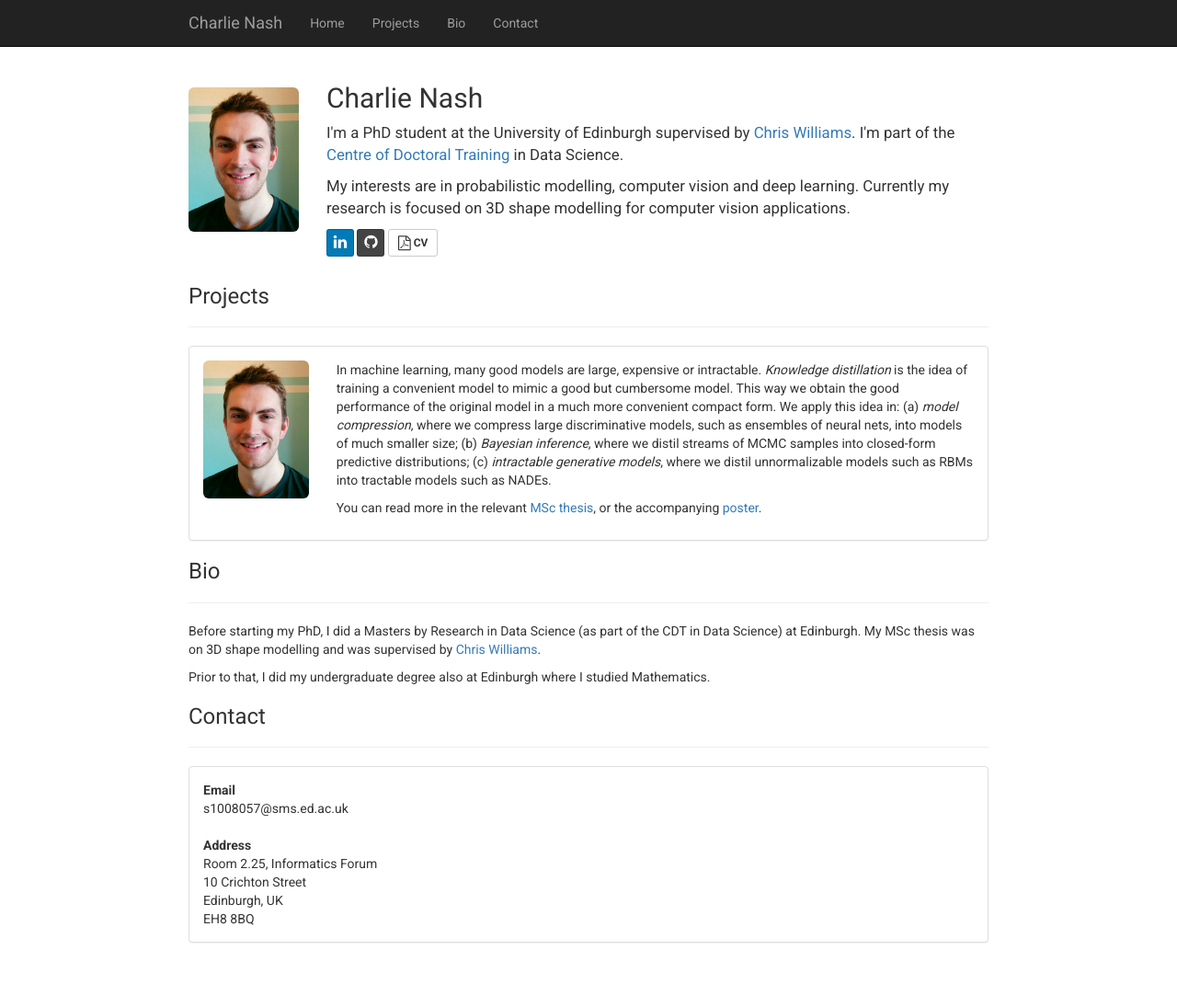
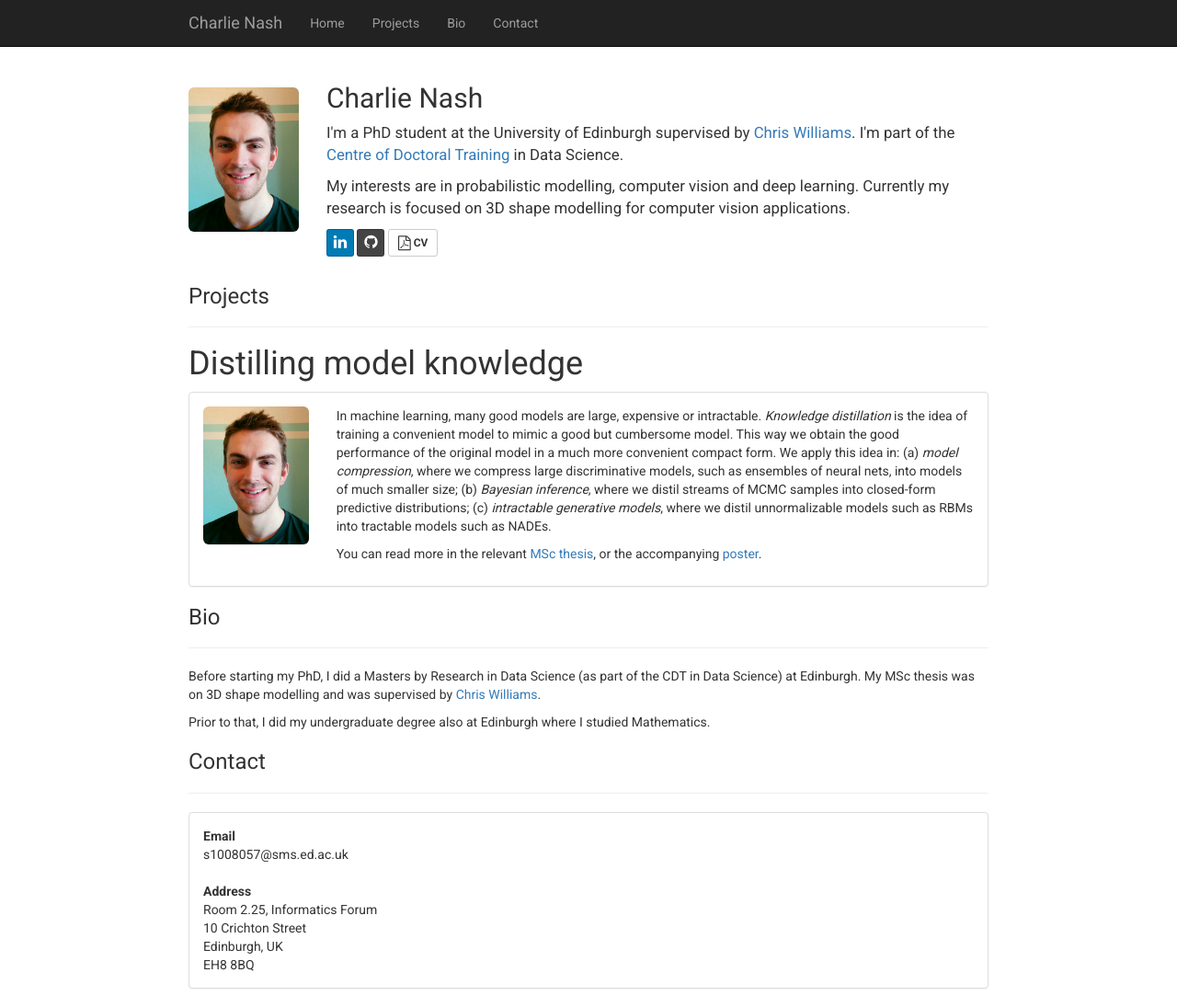
Before and after one commit to charlienash/charlienash.github.io, a Jekyll site: the page index.html, which Jekyll copies as it is, in a window 1280 px wide and 1095 px high. Shown: the whole window at 92% size. Built offline with Jekyll 4.4.1, drawn with Linux system fonts in a browser that asks for light colours; nearby versions of some CDN libraries; library files that are not in the unit come from our copies.

Commit message:
Update index.html

```diff
--- a/index.html
+++ b/index.html
@@ -105,6 +105,7 @@
 			<h3 id="Projects">Projects</h3>
 			<hr>
 
+			<h1 id="Distilling">Distilling model knowledge</h1>
 			<div class="panel panel-default">
 	  			<div class="panel-body row">
 					<div class="col-xs-2">
```
